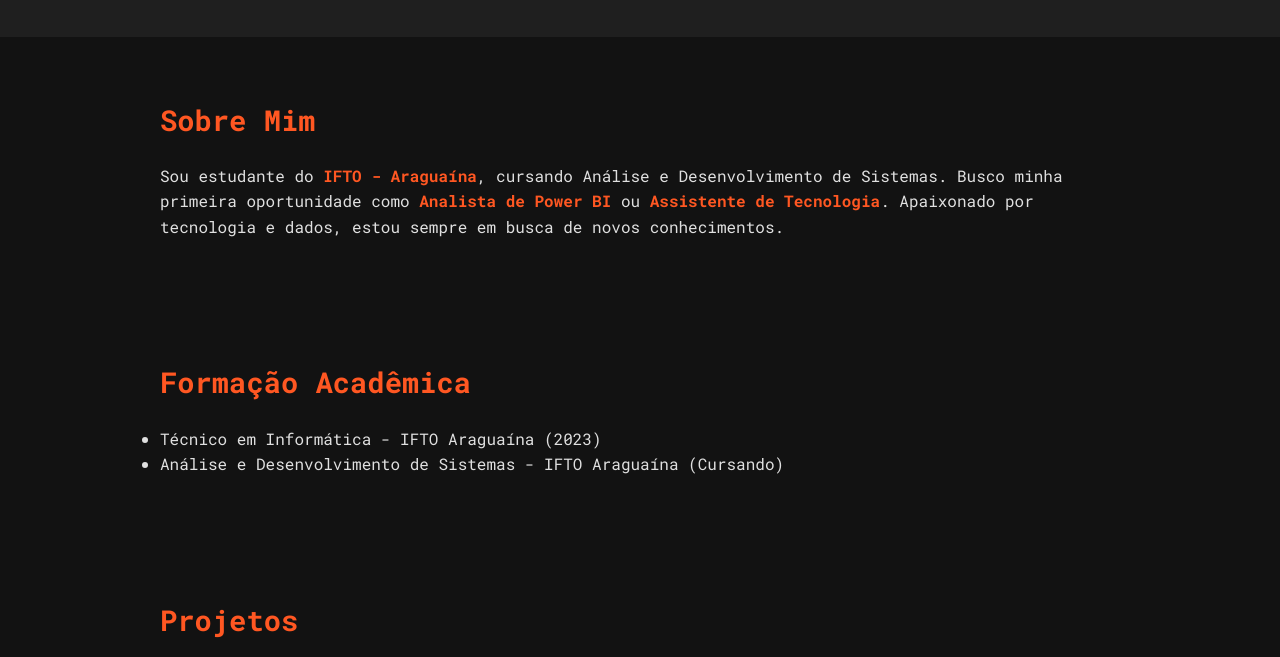
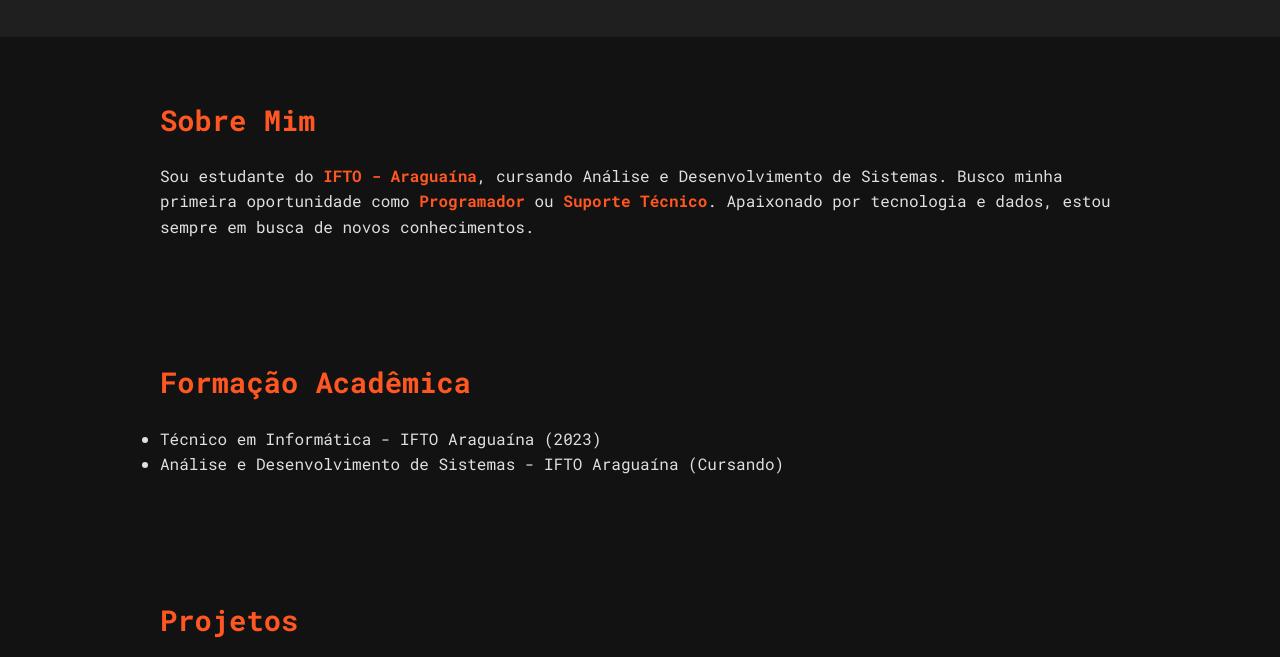
Before and after one commit to augustoEstudante/site-portifolio, a plain HTML site: page index.html in a window 1280 px wide. Shown: the part 143-800 px from the top of the page. Drawn offline with nearby package versions, Linux system fonts and the light colour scheme.

Commit message:
Update index.html

```diff
--- a/index.html
+++ b/index.html
@@ -31,7 +31,7 @@
 
     <section>
         <h2>Sobre Mim</h2>
-        <p>Sou estudante do <span class="highlight">IFTO - Araguaína</span>, cursando Análise e Desenvolvimento de Sistemas. Busco minha primeira oportunidade como <span class="highlight">Analista de Power BI</span> ou <span class="highlight">Assistente de Tecnologia</span>. Apaixonado por tecnologia e dados, estou sempre em busca de novos conhecimentos.</p>
+        <p>Sou estudante do <span class="highlight">IFTO - Araguaína</span>, cursando Análise e Desenvolvimento de Sistemas. Busco minha primeira oportunidade como <span class="highlight">Programador</span> ou <span class="highlight">Suporte Técnico</span>. Apaixonado por tecnologia e dados, estou sempre em busca de novos conhecimentos.</p>
     </section>
 
     <section>
```
